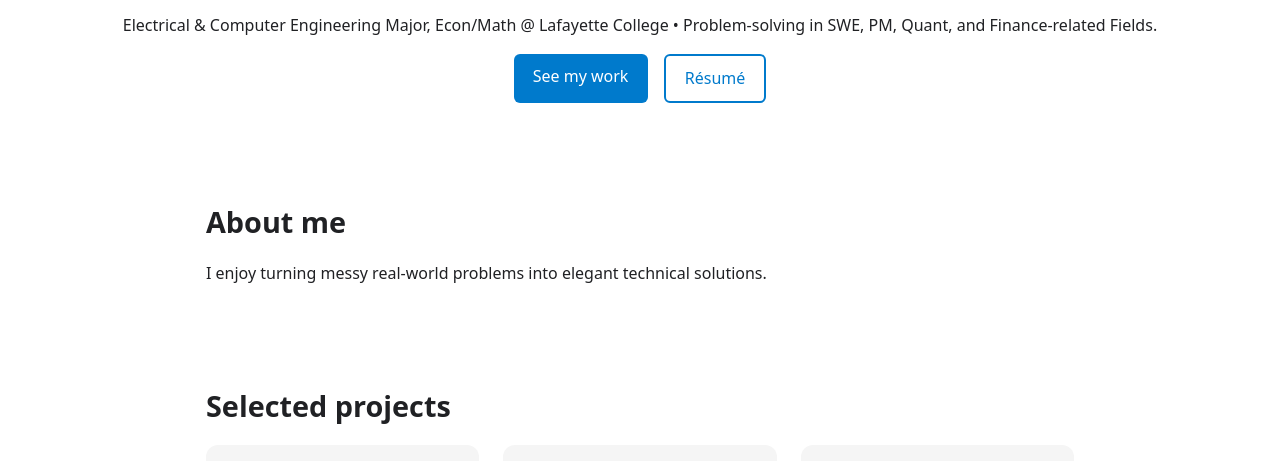
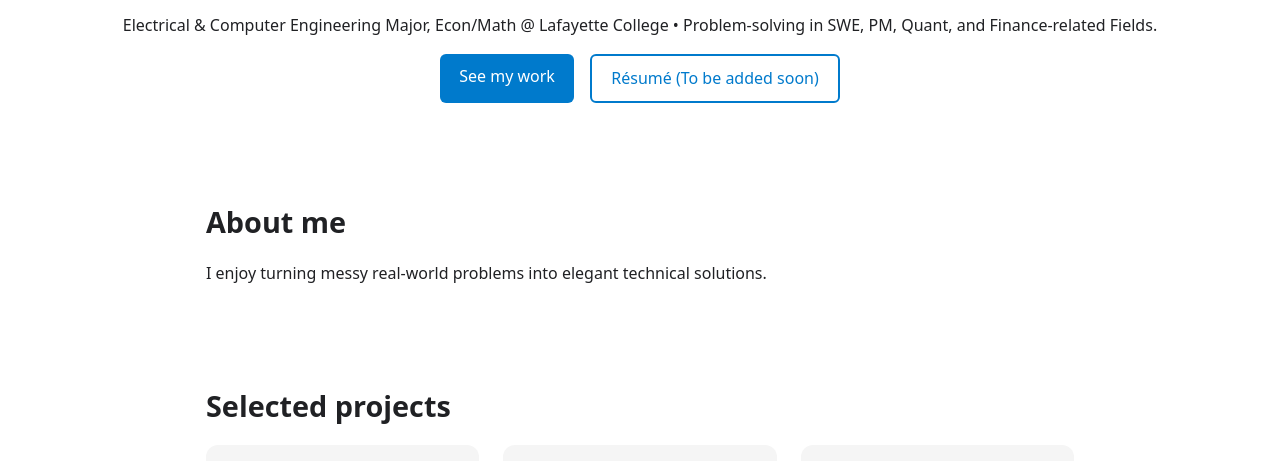
Before and after one commit to EfeCivisoken/efe-civisoken.github.io, a plain HTML site: page index.html in a window 1280 px wide. Shown: the part 328-789 px from the top of the page. Drawn offline with Linux system fonts and the light colour scheme.

Commit message:
resume description fix

```diff
--- a/index.html
+++ b/index.html
@@ -23,7 +23,7 @@
     <p>Electrical & Computer Engineering Major, Econ/Math @ Lafayette College • Problem-solving in SWE, PM, Quant, and Finance-related Fields.</p>
     <div class="cta">
       <a class="btn" href="#projects">See my work</a>
-      <a class="btn outline" href="assets/resume.pdf" target="_blank">Résumé</a>
+      <a class="btn outline" href="assets/resume.pdf" target="_blank">Résumé (To be added soon)</a>
     </div>
   </header>
 
```
